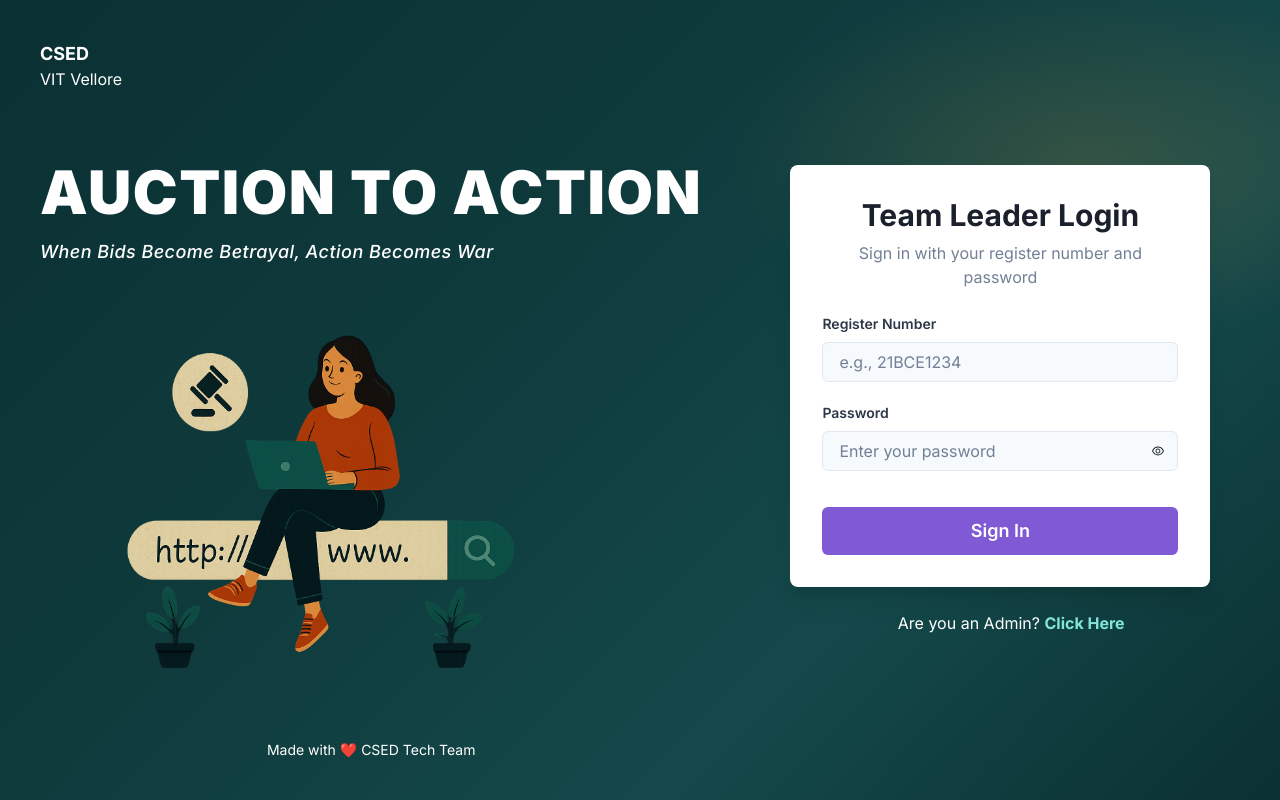
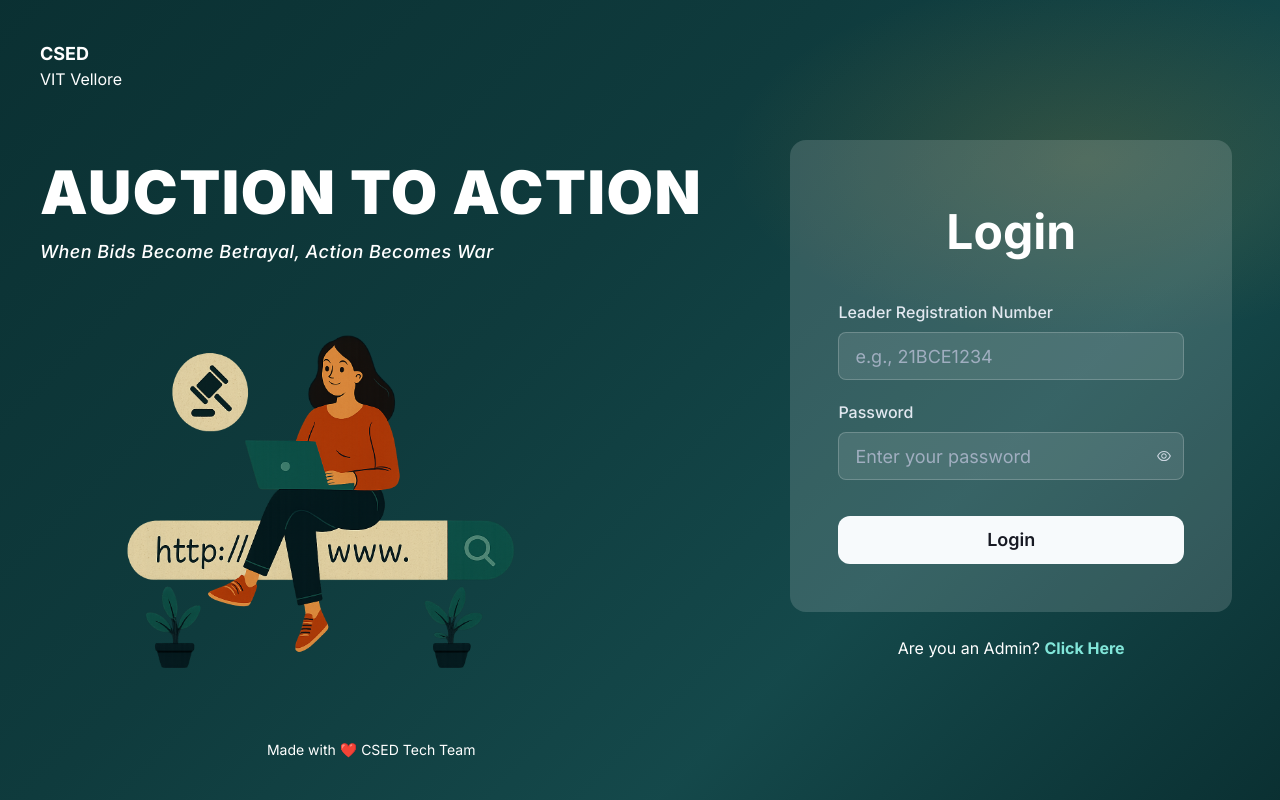
Before and after one commit to ashvant-sunish/auction-to-action, a React (Vite) app in the folder auction-to-action/: page / in a window 1280 px wide. Built offline with nearby package versions, Linux system fonts and the light colour scheme.

Commit message:
feat(auth): restyle user login component for new design

```diff
--- a/auction-to-action/src/Components/Login/User/LoginComponent.User.jsx
+++ b/auction-to-action/src/Components/Login/User/LoginComponent.User.jsx
@@ -14,6 +14,7 @@ import {
   Card,
   CardBody,
   Icon,
+  Link,
 } from "@chakra-ui/react";
 import {
   AiOutlineEye,
@@ -25,7 +26,10 @@ import { useNavigate } from "react-router-dom";
 import axios from "axios";
 
 function LoginComponentUser() {
-  const [formData, setFormData] = useState({ teamNumber: "", teamCredential: "" });
+  const [formData, setFormData] = useState({
+    teamNumber: "",
+    teamCredential: "",
+  });
   const [showCode, setShowCode] = useState(false);
   const [errors, setErrors] = useState({});
   const [isLoading, setIsLoading] = useState(false);
@@ -43,11 +47,13 @@ function LoginComponentUser() {
 
   const validateForm = () => {
     const newErrors = {};
-    if (!formData.teamNumber) newErrors.teamNumber = "Register Number is required.";
+    if (!formData.teamNumber)
+      newErrors.teamNumber = "Register Number is required.";
     else if (formData.teamNumber.length < 3)
       newErrors.teamNumber = "Register Number must be at least 3 characters.";
 
-    if (!formData.teamCredential) newErrors.teamCredential = "Password is required.";
+    if (!formData.teamCredential)
+      newErrors.teamCredential = "Password is required.";
     else if (formData.teamCredential.length < 4)
       newErrors.teamCredential = "Password must be at least 4 characters.";
 
@@ -88,18 +94,18 @@ function LoginComponentUser() {
   const CustomAlert = ({ status, children }) => {
     const cfg = {
       success: {
-        bg: "green.50",
-        borderColor: "green.200",
-        color: "green.800",
+        bg: "green.900",
+        borderColor: "green.700",
+        color: "green.100",
         icon: AiOutlineCheckCircle,
-        iconColor: "green.500",
+        iconColor: "green.300",
       },
       error: {
-        bg: "red.50",
-        borderColor: "red.200",
-        color: "red.800",
+        bg: "red.900",
+        borderColor: "red.700",
+        color: "red.100",
         icon: AiOutlineExclamationCircle,
-        iconColor: "red.500",
+        iconColor: "red.300",
       },
     }[status];
     if (!cfg) return null;
@@ -124,29 +130,28 @@ function LoginComponentUser() {
   };
 
   return (
-    <Card maxW="420px" w="100%" boxShadow="xl" bg="white" borderRadius="lg">
-      <CardBody p={8}>
+    <Box
+      bg="rgba(255,255,255,0.15)"
+      borderRadius="2xl"
+      p={{ base: 10, md: 12 }}
+    >
       <VStack spacing={6}>
-          <Box textAlign="center">
-            <Heading as="h1" size="lg" color="gray.800">
-              Team Leader Login
+        <Heading
+          as="h1"
+          size="2xl"
+          color="white"
+          fontFamily="'Inter', sans-serif"
+          p={{ base: 5 }}
+        >
+          Login
         </Heading>
-            <Text color="gray.500" fontSize="md" mt={2}>
-              Sign in with your register number and password
-            </Text>
-          </Box>
+
         {message && <CustomAlert status={messageType}>{message}</CustomAlert>}
         <Box as="form" w="100%" onSubmit={handleSubmit} noValidate>
           <VStack spacing={5}>
-              {/* Register Number Field */}
             <FormControl isInvalid={!!errors.teamNumber}>
-                <FormLabel
-                  htmlFor="teamNumber"
-                  color="gray.700"
-                  fontWeight="semibold"
-                  fontSize="sm"
-                >
-                  Register Number
+              <FormLabel htmlFor="teamNumber" color="gray.200">
+                Leader Registration Number
               </FormLabel>
               <Input
                 id="teamNumber"
@@ -155,8 +160,12 @@ function LoginComponentUser() {
                 placeholder="e.g., 21BCE1234"
                 value={formData.teamNumber}
                 onChange={handleInputChange}
-                  focusBorderColor="purple.500"
-                  bg="gray.50"
+                bg="rgba(255, 255, 255, 0.1)"
+                borderColor="rgba(255, 255, 255, 0.2)"
+                color="white"
+                borderRadius="lg"
+                size="lg"
+                _placeholder={{ color: "gray.400" }}
               />
               {errors.teamNumber && (
                 <Text color="red.500" fontSize="xs" mt={1}>
@@ -165,14 +174,8 @@ function LoginComponentUser() {
               )}
             </FormControl>
 
-              {/* Password Field */}
             <FormControl isInvalid={!!errors.teamCredential}>
-                <FormLabel
-                  htmlFor="teamCredential"
-                  color="gray.700"
-                  fontWeight="semibold"
-                  fontSize="sm"
-                >
+              <FormLabel htmlFor="teamCredential" color="gray.200">
                 Password
               </FormLabel>
               <InputGroup>
@@ -183,48 +186,53 @@ function LoginComponentUser() {
                   placeholder="Enter your password"
                   value={formData.teamCredential}
                   onChange={handleInputChange}
-                    focusBorderColor="purple.500"
-                    bg="gray.50"
+                  bg="rgba(255, 255, 255, 0.1)"
+                  borderColor="rgba(255, 255, 255, 0.2)"
+                  color="white"
+                  borderRadius="lg"
+                  size="lg"
+                  _placeholder={{ color: "gray.400" }}
                 />
-                  <InputRightElement>
+                <InputRightElement h="full">
                   <IconButton
-                      aria-label={showCode ? "Hide password" : "Show password"}
+                    aria-label={showCode ? "Hide code" : "Show code"}
                     icon={
                       <Icon
                         as={showCode ? AiOutlineEyeInvisible : AiOutlineEye}
+                        color="gray.300"
                       />
                     }
-                      size="sm"
                     variant="ghost"
                     onClick={toggleCodeVisibility}
+                    _hover={{ bg: "transparent" }}
                   />
                 </InputRightElement>
               </InputGroup>
               {errors.teamCredential && (
-                  <Text color="red.500" fontSize="xs" mt={1}>
+                <Text color="red.400" fontSize="xs" mt={1}>
                   {errors.teamCredential}
                 </Text>
               )}
             </FormControl>
 
-              {/* Submit Button */}
             <Button
               type="submit"
-                colorScheme="purple"
+              bg="gray.50"
+              color="gray.900"
               size="lg"
               w="100%"
               isLoading={isLoading}
               loadingText="Signing in..."
               mt={4}
-                _hover={{ bg: "purple.600" }}
+              borderRadius="xl"
+              _hover={{ bg: "gray.200" }}
             >
-                Sign In
+              Login
             </Button>
           </VStack>
         </Box>
       </VStack>
-      </CardBody>
-    </Card>
+    </Box>
   );
 }
 
```
Lines whose indentation alone changed are shown as unchanged.
